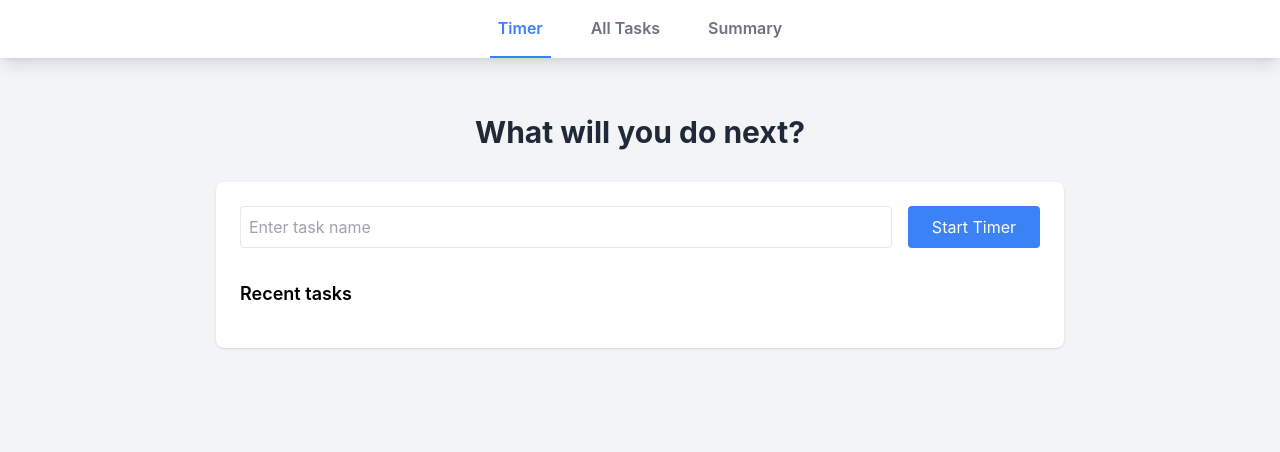
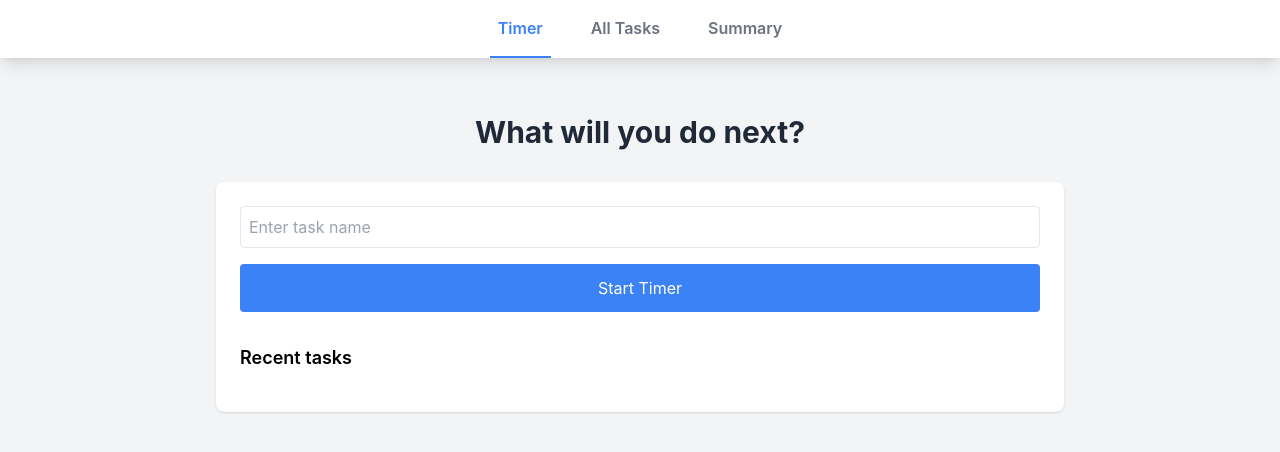
Before and after one commit to evelynso2024/TimeWell, a React (Create React App) app: page / in a window 1280 px wide. Shown: the top 452 px of the page. Built offline with nearby package versions, Linux system fonts and the light colour scheme; the HTML template or start-up script is replaced by a standard one.

Commit message:
Update Timer.js

```diff
--- a/src/components/Timer.js
+++ b/src/components/Timer.js
@@ -9,13 +9,11 @@ function Timer() {
   const [recentTasks, setRecentTasks] = useState([]);
   const navigate = useNavigate();
 
-  // Load recent tasks
   useEffect(() => {
     const allTasks = JSON.parse(localStorage.getItem('allTasks') || '[]');
-    setRecentTasks(allTasks.slice(-5).reverse()); // Get last 5 tasks, most recent first
+    setRecentTasks(allTasks.slice(-5).reverse());
   }, []);
 
-  // Handle timer
   useEffect(() => {
     let intervalId;
     if (isTimerActive) {
@@ -27,7 +25,7 @@ function Timer() {
   }, [isTimerActive, startTime]);
 
   const startTimer = (e) => {
-    e.preventDefault(); // Prevent form submission
+    e.preventDefault();
     if (!task.trim()) return;
 
     setIsTimerActive(true);
@@ -48,12 +46,9 @@ function Timer() {
     const existingTasks = JSON.parse(localStorage.getItem('allTasks') || '[]');
     localStorage.setItem('allTasks', JSON.stringify([...existingTasks, newTask]));
 
-    // Reset states
     setTask('');
     setElapsedTime(0);
     setStartTime(null);
-
-    // Update recent tasks
     setRecentTasks([newTask, ...recentTasks.slice(0, 4)]);
   };
 
@@ -65,31 +60,29 @@ function Timer() {
 
   return (
     <div className="max-w-4xl mx-auto p-6">
+      {!isTimerActive ? (
+        <>
           <h1 className="text-3xl font-bold text-center mb-8 text-gray-800">
             What will you do next?
           </h1>
 
-      {!isTimerActive ? (
           <div className="bg-white rounded-lg shadow p-6">
             <form onSubmit={startTimer} className="mb-6">
-            <div className="flex gap-4">
               <input
                 type="text"
                 value={task}
                 onChange={(e) => setTask(e.target.value)}
                 placeholder="Enter task name"
-                className="flex-1 p-2 border rounded focus:outline-none focus:border-blue-500"
+                className="w-full p-2 mb-4 border rounded focus:outline-none focus:border-blue-500"
               />
               <button
                 type="submit"
-                className="bg-blue-500 text-white px-6 py-2 rounded hover:bg-blue-600"
+                className="w-full bg-blue-500 text-white px-8 py-3 rounded hover:bg-blue-600"
               >
                 Start Timer
               </button>
-            </div>
             </form>
 
-          {/* Recent Tasks */}
             <div className="mt-8">
               <h2 className="text-lg font-semibold mb-4">Recent tasks</h2>
               <ul className="space-y-2">
@@ -104,6 +97,7 @@ function Timer() {
               </ul>
             </div>
           </div>
+        </>
       ) : (
         <div className="bg-white rounded-lg shadow p-6 text-center">
           <div className="text-4xl font-bold mb-4 text-gray-800">
@@ -114,7 +108,7 @@ function Timer() {
           </div>
           <button
             onClick={endTimer}
-            className="bg-red-500 text-white px-8 py-3 rounded hover:bg-red-600"
+            className="w-full bg-red-500 text-white px-8 py-3 rounded hover:bg-red-600"
           >
             End Timer
           </button>
```
Lines whose indentation alone changed are shown as unchanged.
